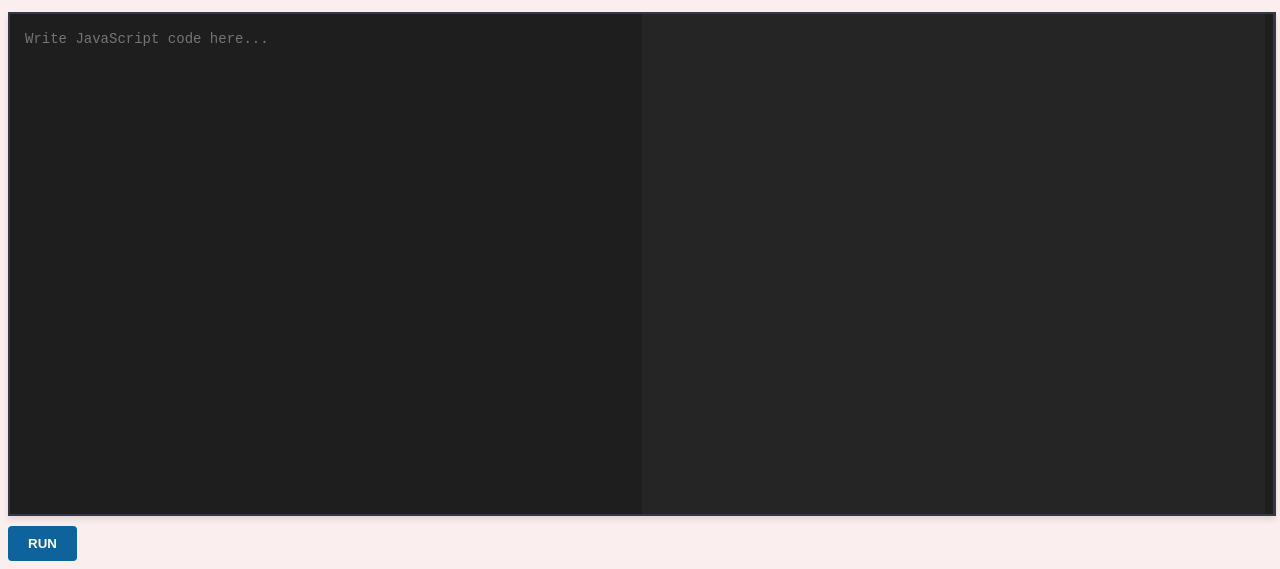
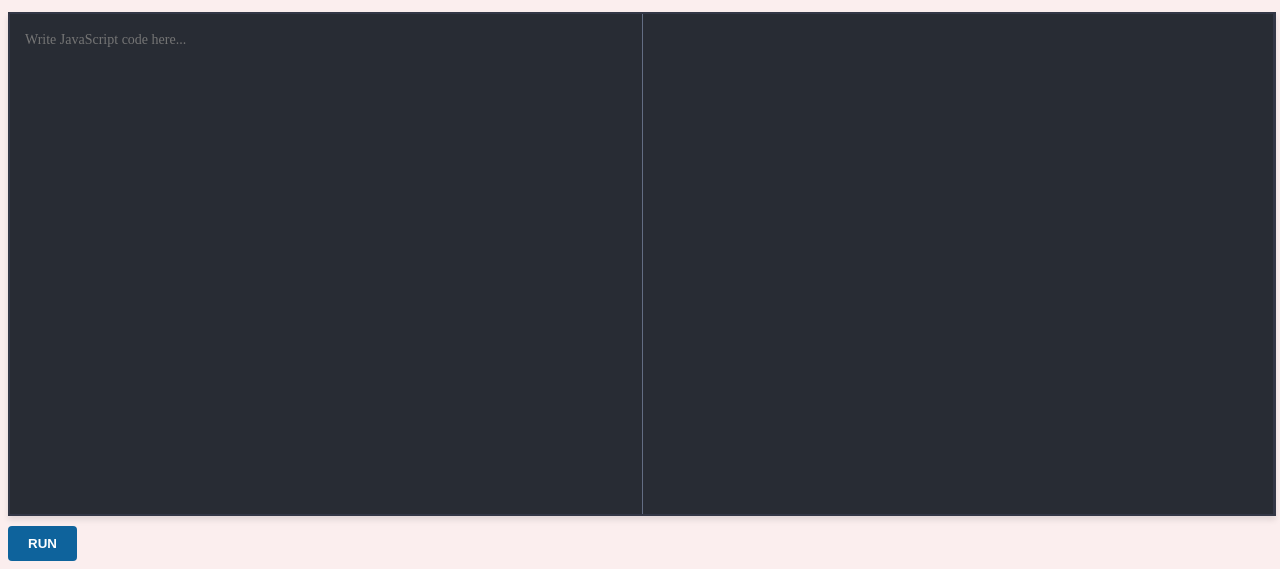
Before and after one commit to DatIT-026/Sorting-Algorithms-in-JS, a plain HTML site: page index.html in a window 1280 px wide. Shown: the part 355-924 px from the top of the page. Drawn offline with Linux system fonts and the light colour scheme.

Commit message:
Re-designed the index.html

```diff
--- a/index.html
+++ b/index.html
@@ -8,7 +8,7 @@
         body {
             font-family: 'Cascadia Code', 'Fira Code', Consolas, monospace;
             background-color: #fbeeee;
-            color: black;
+            color: #282c34;
             line-height: 1.6;
         }
 
@@ -24,17 +24,34 @@
         #output {
             width: 50%;
             border-right: 1px solid #333746;
-            background-color: #1E1E1E;
+            background-color: #282c34;
+        }
+
+        #console-output {
+            width: 100%;
+            height: 94%;
+            background-color: #282c34;
+            color: #D4D4D4;
+            border: none;
+            border-left: 1px solid #636d83;
+            outline: none;
+            padding: 15px;
+            font-family: Fira Code;
+            font-size: 14px;
+            line-height: 1.5;
+            resize: none;
+            tab-size: 4;
         }
 
         #code {
             width: 100%;
             height: 94%;
-            background-color: #1E1E1E;
+            background-color: #282c34;
             color: #D4D4D4;
             border: none;
             outline: none;
             padding: 15px;
+            font-family: Fira Code;
             font-size: 14px;
             line-height: 1.5;
             resize: none;
@@ -44,9 +61,10 @@
             #console-output {
                 width: 94%;
                 height: 94%;
-                background-color: #252526;
+                background-color: #282c34;
                 color: #D4D4D4;
                 border: none;
+                border-left: 1px solid #636d83;
                 padding: 15px;
                 font-family: 'Cascadia Code', 'Fira Code', Consolas, monospace;
                 font-size: 14px;
```
